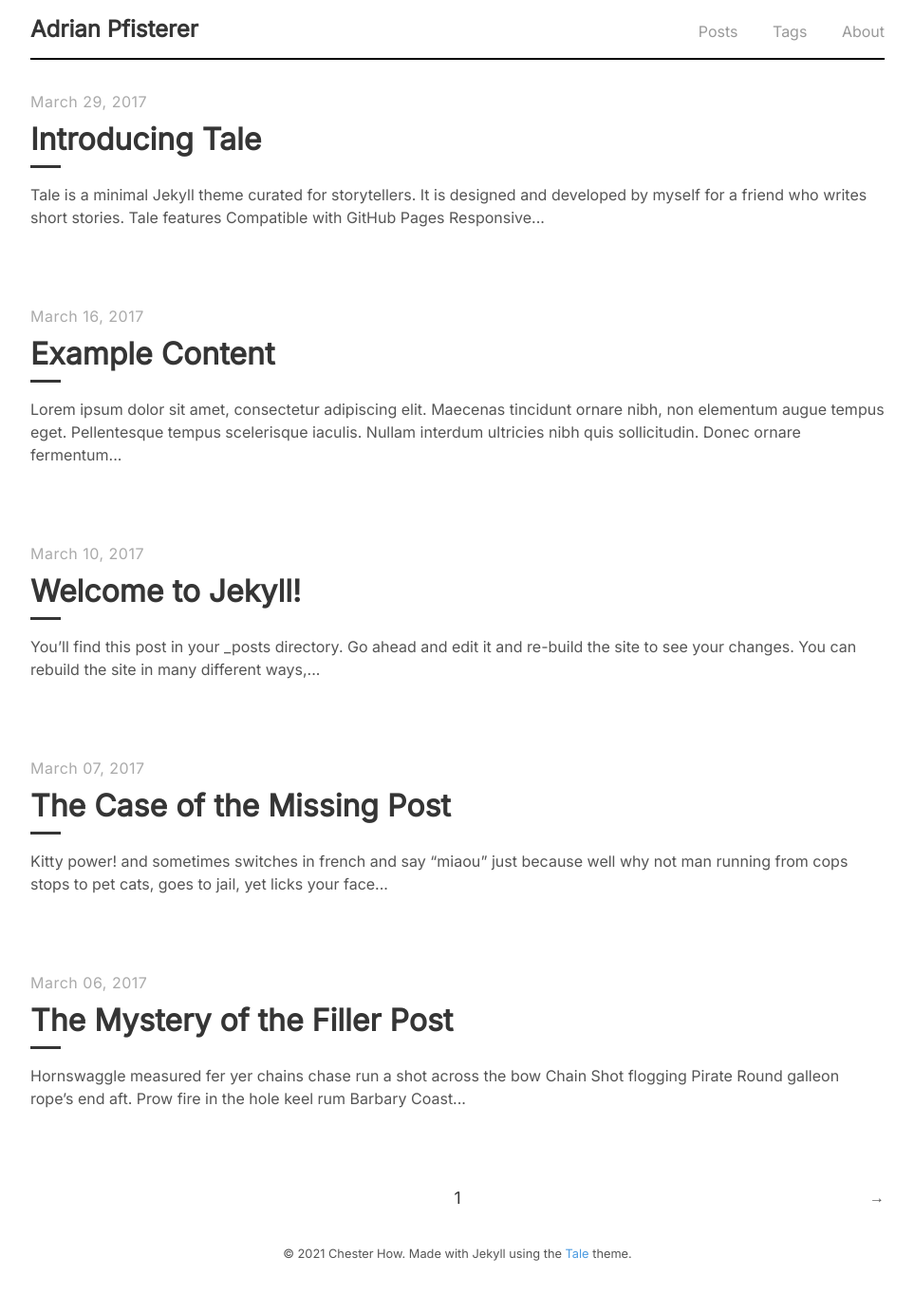
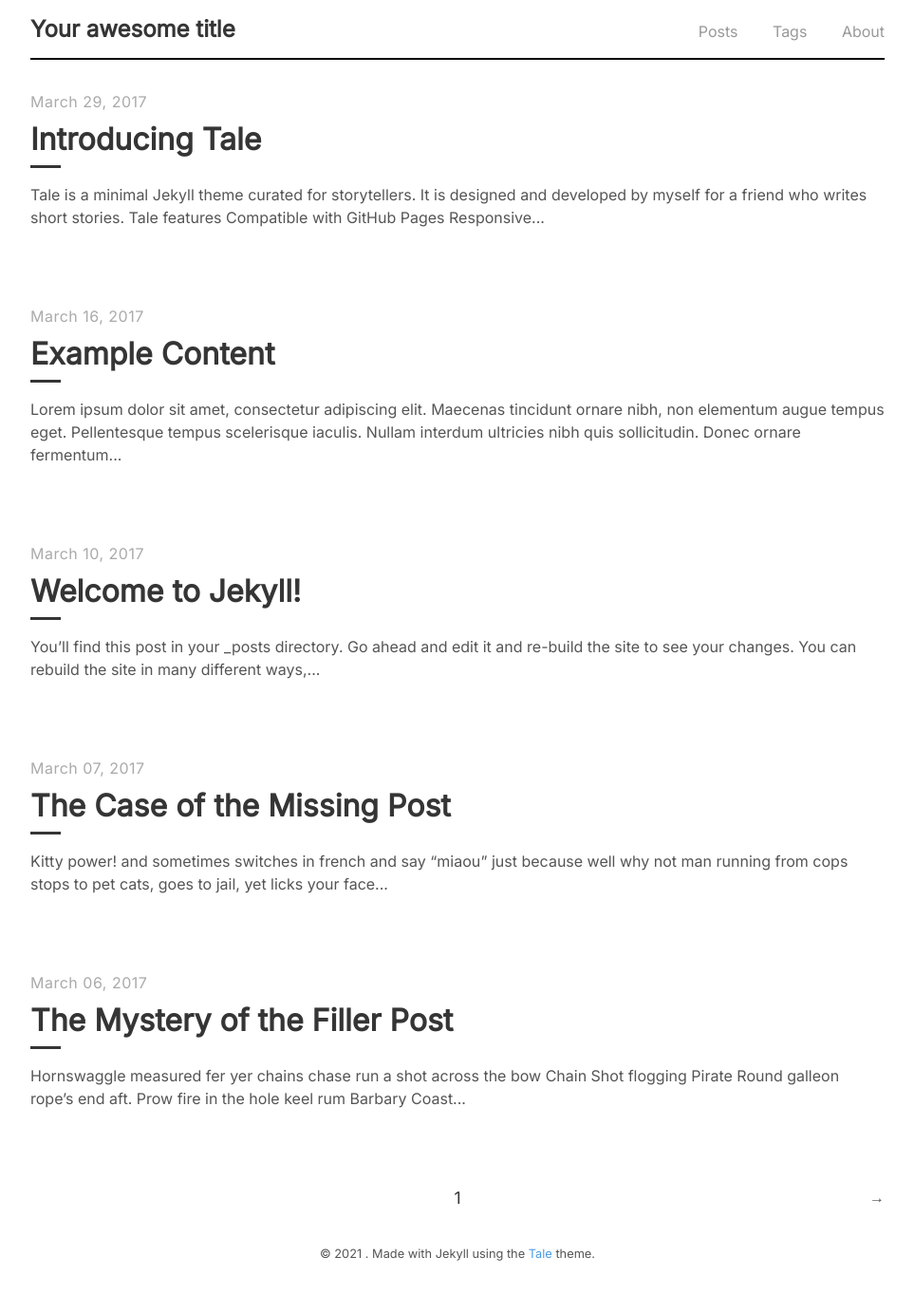
Before and after one commit to adripfi/adripfi.github.io, a Jekyll site: the page built from index.html, in a window 1280 px wide. Shown: the whole page at 95% size, without its empty margins (158-1121 px from the left). Built offline with Jekyll 4.4.1, drawn with Linux system fonts in a browser that asks for light colours; the list of posts is cut into pages by our own code; some of the changed lines change nothing that is shown.

Commit message:
Update _config.yml

```diff
--- a/_config.yml
+++ b/_config.yml
@@ -1,16 +1,18 @@
 # Site settings
-title:          Adrian Pfisterer
-description:    "Minimal Jekyll theme for storytellers"
-url:            "https://chesterhow.github.io"
+title: Your awesome title
+email: your-email@example.com
+description: >- # this means to ignore newlines until "baseurl:"
+  Write an awesome description for your new site here. You can edit this
+  line in _config.yml. It will appear in your document head meta (for
+  Google search results) and in your feed.xml site description.
+baseurl: "" # the subpath of your site, e.g. /blog
+url: "" # the base hostname & protocol for your site, e.g. http://example.com
+twitter_username: jekyllrb
+github_username:  jekyll
 
 # Google Analytics
 google_analytics: UA—XXXXXXXX-X
 
-# Author
-author:
-  name:         Chester How
-  url:          https://chester.how
-  email:        chesterhow@gmail.com
 
 # Build settings
 markdown:       kramdown
@@ -32,9 +34,3 @@
 # Permalinks
 permalink:      /:year-:month-:day/:title
 paginate:       5
-
-# Excludes
-exclude: [ Gemfile, Gemfile.lock, tale.gemspec ]
-
-# Disqus (Set to your disqus id)
-disqus:         jekyll-tale
```
